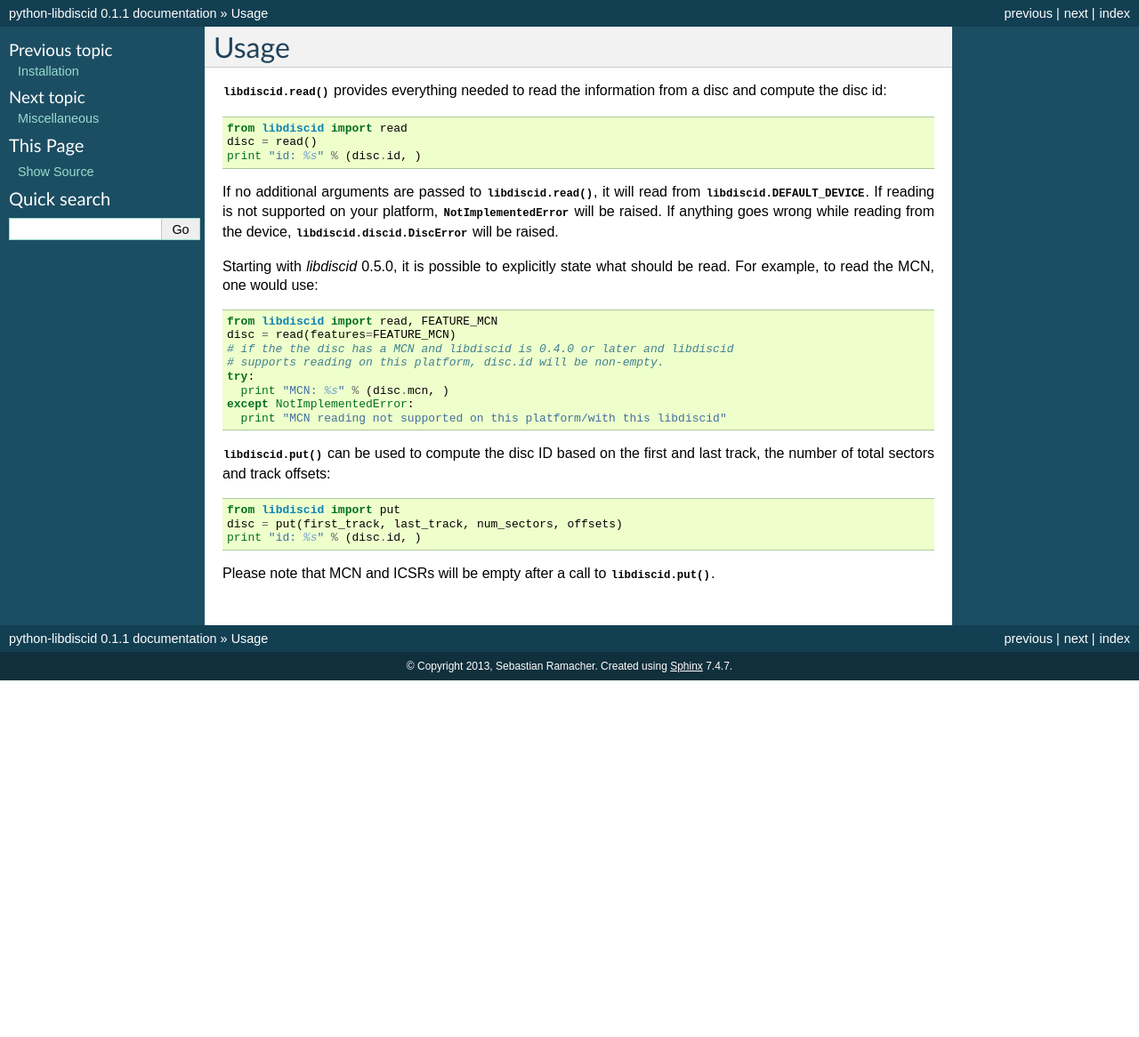
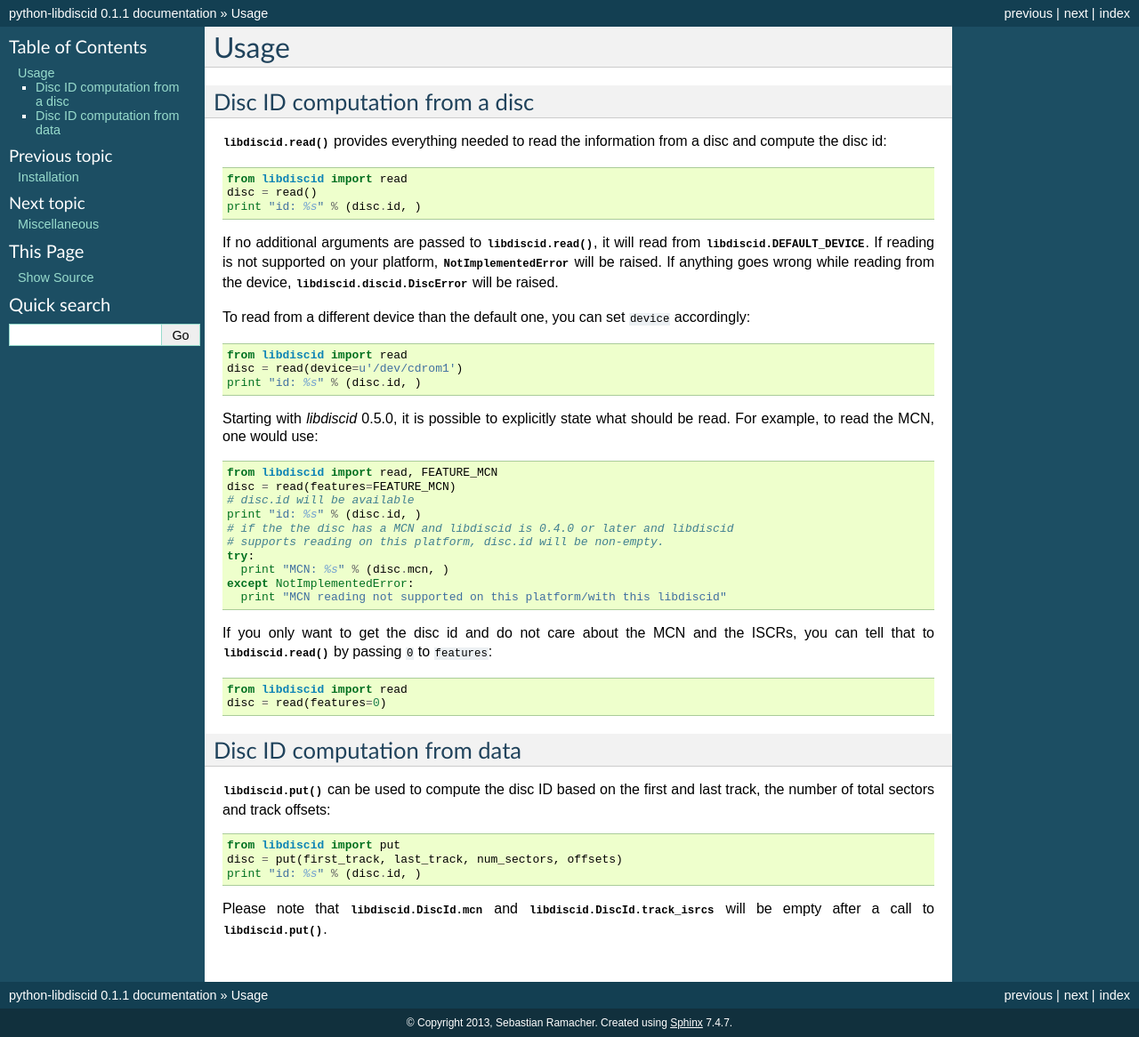
Before and after one commit to sebastinas/python-libdiscid, a Sphinx documentation site: the page built from docs/source/usage.rst, in a window 1280 px wide. Shown: the whole page at 89% size. Built offline with Sphinx 7.4.7, drawn with Linux system fonts in a browser that asks for light colours; before the commit the page ends 900 px from its top, so only the background shows below that.

Commit message:
More documentation
Signed-off-by: Sebastian Ramacher <sebastian+dev@ramacher.at>

```diff
--- a/docs/source/misc.rst
+++ b/docs/source/misc.rst
@@ -1,5 +1,10 @@
 Miscellaneous
 -------------
+
+Bugs
+^^^^
+
+Please report bugs to the project's issue tracker at `GitHub`_.
 
 libdiscid features support
 ^^^^^^^^^^^^^^^^^^^^^^^^^^
--- a/docs/source/usage.rst
+++ b/docs/source/usage.rst
@@ -1,5 +1,8 @@
 Usage
 -----
+
+Disc ID computation from a disc
+^^^^^^^^^^^^^^^^^^^^^^^^^^^^^^^
 
 :func:`libdiscid.read` provides everything needed to read the information
 from a disc and compute the disc id::
@@ -14,17 +17,35 @@ on your platform, :py:exc:`NotImplementedError` will be raised. If anything
 goes wrong while reading from the device, :exc:`libdiscid.discid.DiscError`
 will be raised.
 
+To read from a different device than the default one, you can set ``device``
+accordingly::
+
+ from libdiscid import read
+ disc = read(device=u'/dev/cdrom1')
+ print "id: %s" % (disc.id, )
+
 Starting with `libdiscid` 0.5.0, it is possible to explicitly state what should
 be read. For example, to read the MCN, one would use::
 
  from libdiscid import read, FEATURE_MCN
  disc = read(features=FEATURE_MCN)
+ # disc.id will be available
+ print "id: %s" % (disc.id, )
  # if the the disc has a MCN and libdiscid is 0.4.0 or later and libdiscid
  # supports reading on this platform, disc.id will be non-empty.
  try:
    print "MCN: %s" % (disc.mcn, )
  except NotImplementedError:
    print "MCN reading not supported on this platform/with this libdiscid"
+
+If you only want to get the disc id and do not care about the MCN and the ISCRs,
+you can tell that to :func:`libdiscid.read` by passing ``0`` to ``features``::
+
+ from libdiscid import read
+ disc = read(features=0)
+
+Disc ID computation from data
+^^^^^^^^^^^^^^^^^^^^^^^^^^^^^
 
 :func:`libdiscid.put` can be used to compute the disc ID based on the first and
 last track, the number of total sectors and track offsets::
@@ -33,5 +54,6 @@ last track, the number of total sectors and track offsets::
  disc = put(first_track, last_track, num_sectors, offsets)
  print "id: %s" % (disc.id, )
 
-Please note that MCN and ICSRs will be empty after a call to
+Please note that :data:`libdiscid.DiscId.mcn` and
+:data:`libdiscid.DiscId.track_isrcs` will be empty after a call to
 :func:`libdiscid.put`.
```
Also changed, not shown: other parts of docs/source/misc.rst (+1 -0 lines), docs/source/index.rst (+6 -7 lines).
